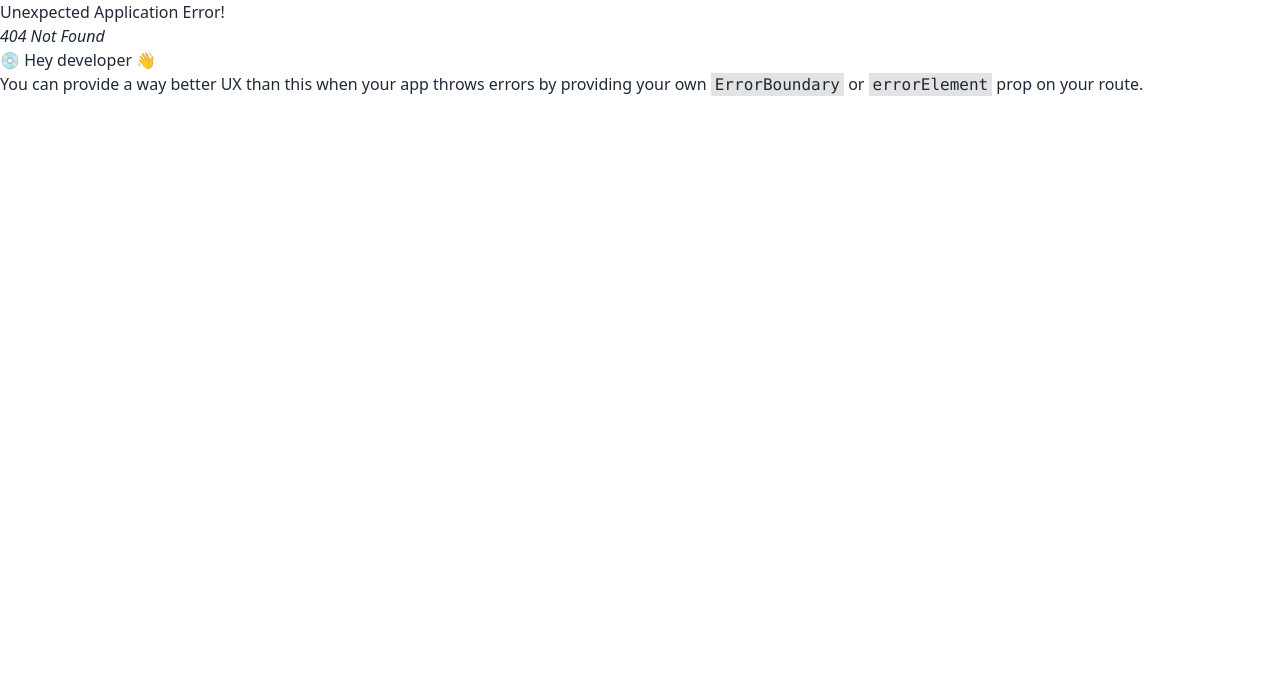
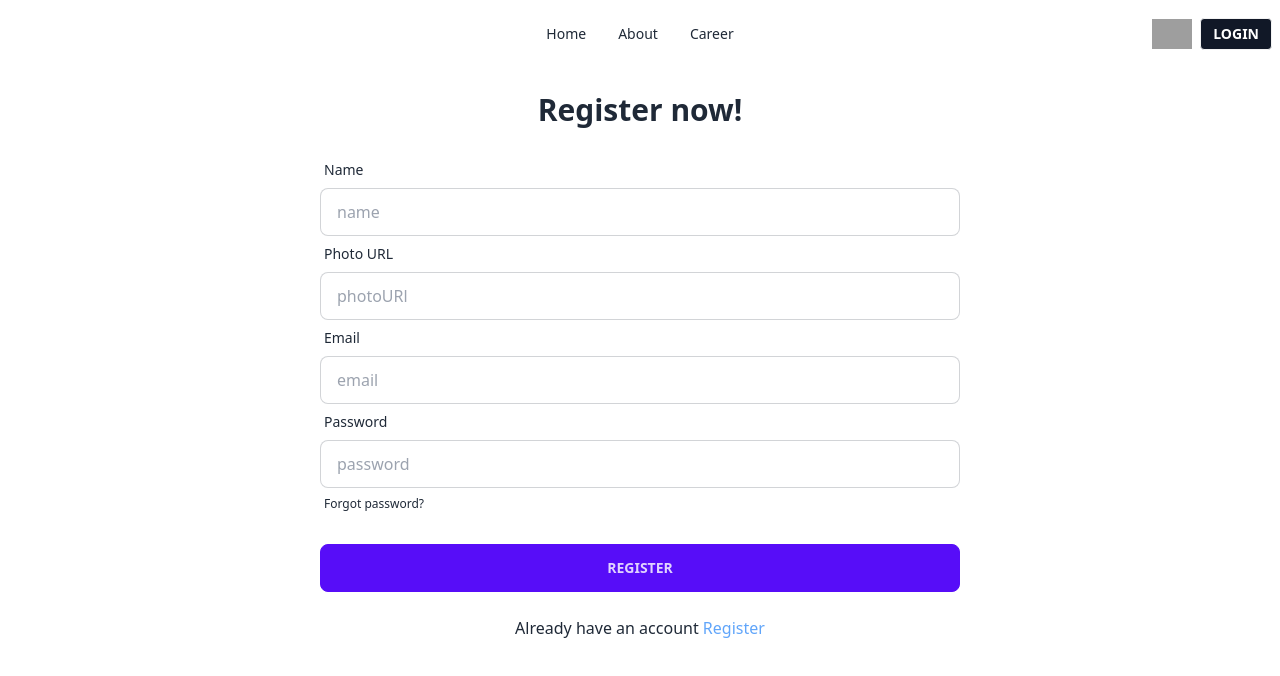
Before and after one commit to shuvajitmaitra/21-Dragon-News-Authentication, a React (Vite) app: page /register in a window 1280 px wide. Before the commit this address had no page. Shown: the top 676 px of the page. Built offline with nearby package versions, Linux system fonts and the light colour scheme; grey boxes are pictures that could not be loaded.

Commit message:
login and register page create

```diff
--- a/src/Pages/Login/Login.jsx
+++ b/src/Pages/Login/Login.jsx
@@ -1,7 +1,67 @@
+import { Link } from "react-router-dom";
+import Navbar from "../../Shared/Navbar/Navbar";
+
+const handleSignIn = (e) => {
+  e.preventDefault();
+  const form = new FormData(e.currentTarget);
+  console.log(form.get("email"));
+  console.log(form.get("password"));
+};
+
 const Login = () => {
   return (
-    <div>
-      <h3>This is login page</h3>
+    <div className="max-w-screen-xl mx-auto space-y-6">
+      <Navbar></Navbar>
+      <h3 className="text-3xl text-center font-bold">Login now!</h3>
+      <form
+        onSubmit={handleSignIn}
+        className="md:w-3/4 lg:w-1/2 mx-auto"
+      >
+        <div className="form-control">
+          <label className="label">
+            <span className="label-text">Email</span>
+          </label>
+          <input
+            type="email"
+            placeholder="email"
+            name="email"
+            className="input input-bordered"
+            required
+          />
+        </div>
+        <div className="form-control">
+          <label className="label">
+            <span className="label-text">Password</span>
+          </label>
+          <input
+            type="password"
+            name="password"
+            placeholder="password"
+            className="input input-bordered"
+            required
+          />
+          <label className="label">
+            <a
+              href="#"
+              className="label-text-alt link link-hover"
+            >
+              Forgot password?
+            </a>
+          </label>
+        </div>
+        <div className="form-control mt-6">
+          <button className="btn btn-primary">Login</button>
+        </div>
+      </form>
+      <p className=" text-center">
+        Do not have an account{" "}
+        <Link
+          to="/register"
+          className="text-blue-400"
+        >
+          Register
+        </Link>
+      </p>
     </div>
   );
 };
--- a/src/Pages/Register/Register.jsx
+++ b/src/Pages/Register/Register.jsx
@@ -1,7 +1,91 @@
+import { Link } from "react-router-dom";
+import Navbar from "../../Shared/Navbar/Navbar";
+
+const handleRegister = (e) => {
+  e.preventDefault();
+  const form = new FormData(e.currentTarget);
+  console.log(form.get("email"));
+  console.log(form.get("password"));
+};
+
 const Register = () => {
   return (
-    <div>
-      <h2>This is register page....</h2>
+    <div className="max-w-screen-xl mx-auto space-y-6">
+      <Navbar></Navbar>
+      <h3 className="text-3xl text-center font-bold">Register now!</h3>
+      <form
+        onSubmit={handleRegister}
+        className="md:w-3/4 lg:w-1/2 mx-auto"
+      >
+        <div className="form-control">
+          <label className="label">
+            <span className="label-text">Name</span>
+          </label>
+          <input
+            type="text"
+            placeholder="name"
+            name="name"
+            className="input input-bordered"
+            required
+          />
+        </div>
+        <div className="form-control">
+          <label className="label">
+            <span className="label-text">Photo URL</span>
+          </label>
+          <input
+            type="text"
+            placeholder="photoURl"
+            name="photoURl"
+            className="input input-bordered"
+            required
+          />
+        </div>
+        <div className="form-control">
+          <label className="label">
+            <span className="label-text">Email</span>
+          </label>
+          <input
+            type="email"
+            placeholder="email"
+            name="email"
+            className="input input-bordered"
+            required
+          />
+        </div>
+        <div className="form-control">
+          <label className="label">
+            <span className="label-text">Password</span>
+          </label>
+          <input
+            type="password"
+            name="password"
+            placeholder="password"
+            className="input input-bordered"
+            required
+          />
+          <label className="label">
+            <a
+              href="#"
+              className="label-text-alt link link-hover"
+            >
+              Forgot password?
+            </a>
+          </label>
+        </div>
+        <div className="form-control mt-6">
+          <button className="btn btn-primary">Register</button>
+        </div>
+      </form>
+      <p className=" text-center">
+        Already have an account{" "}
+        <Link
+          to="/login"
+          className="text-blue-400"
+        >
+          Register
+        </Link>
+      </p>
     </div>
   );
 };
--- a/src/Shared/Navbar/Navbar.jsx
+++ b/src/Shared/Navbar/Navbar.jsx
@@ -1,4 +1,4 @@
-import { NavLink } from "react-router-dom";
+import { Link, NavLink } from "react-router-dom";
 
 import userPhoto from "../../assets/user.png";
 
@@ -57,7 +57,10 @@
         <div className="w-10 rounded-full">
           <img src={userPhoto} />
         </div>
-        <a className="btn rounded btn-sm bg-gray-900 text-white">Login</a>
+        <Link to="/login">
+          {" "}
+          <a className="btn rounded btn-sm bg-gray-900 text-white">Login</a>
+        </Link>
       </div>
     </div>
   );
```
Also changed, not shown: src/Router/Router.jsx (+10 -0 lines).
